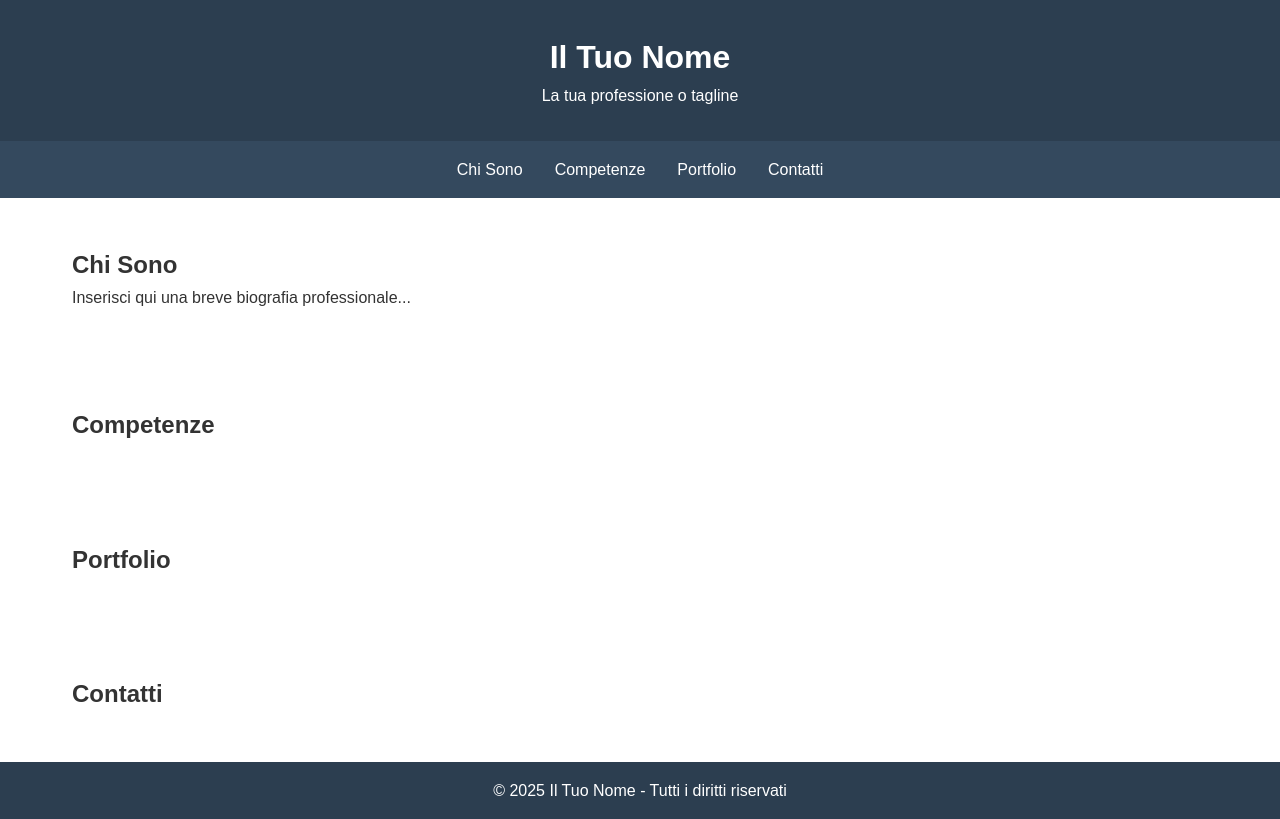
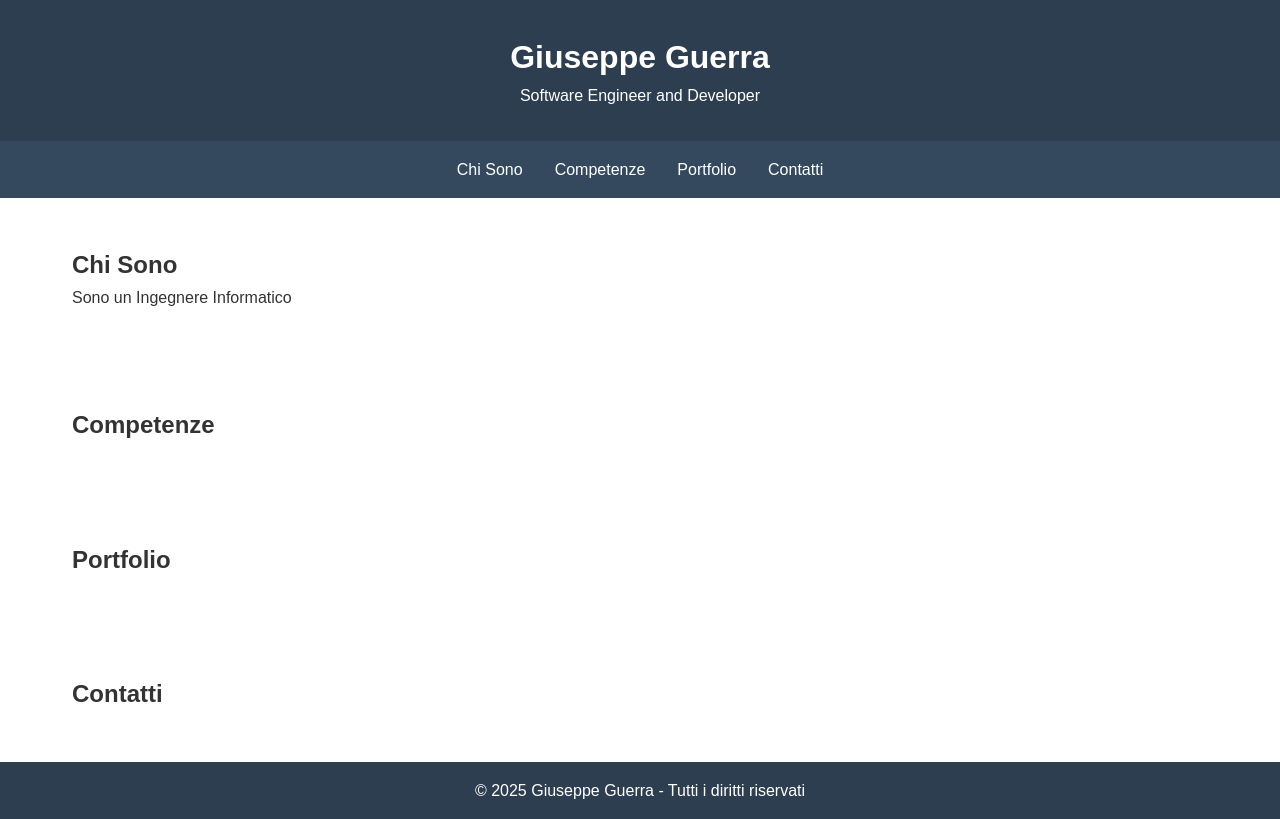
Before and after one commit to giuseppe-guerra/giuseppe-guerra.github.io, a plain HTML site: page index.html in a window 1280 px wide. Drawn offline with Linux system fonts and the light colour scheme.

Commit message:
Nome customizzato

```diff
--- a/index.html
+++ b/index.html
@@ -1,9 +1,9 @@
 <!DOCTYPE html>
 <html lang="it">
   <head>
-    <meta charset="UTF-8">
-    <meta name="viewport" content="width=device-width, initial-scale=1.0">
-    <title>Il Mio Portfolio</title>
+    <meta charset="UTF-8" />
+    <meta name="viewport" content="width=device-width, initial-scale=1.0" />
+    <title>Giuseppe Guerra - Software Engineer and Developer</title>
     <style>
       /* Reset CSS di base */
       * {
@@ -14,7 +14,7 @@
 
       /* Stili generali */
       body {
-            font-family: 'Arial', sans-serif;
+        font-family: "Arial", sans-serif;
         line-height: 1.6;
         color: #333;
       }
@@ -75,8 +75,8 @@
   </head>
   <body>
     <header>
-        <h1>Il Tuo Nome</h1>
-        <p>La tua professione o tagline</p>
+      <h1>Giuseppe Guerra</h1>
+      <p>Software Engineer and Developer</p>
     </header>
 
     <nav>
@@ -91,7 +91,7 @@
     <main>
       <section id="chi-sono">
         <h2>Chi Sono</h2>
-            <p>Inserisci qui una breve biografia professionale...</p>
+        <p>Sono un Ingegnere Informatico</p>
       </section>
 
       <section id="competenze">
@@ -117,7 +117,7 @@
     </main>
 
     <footer>
-        <p>&copy; 2025 Il Tuo Nome - Tutti i diritti riservati</p>
+      <p>&copy; 2025 Giuseppe Guerra - Tutti i diritti riservati</p>
     </footer>
   </body>
 </html>
```
Lines whose indentation alone changed are shown as unchanged.
